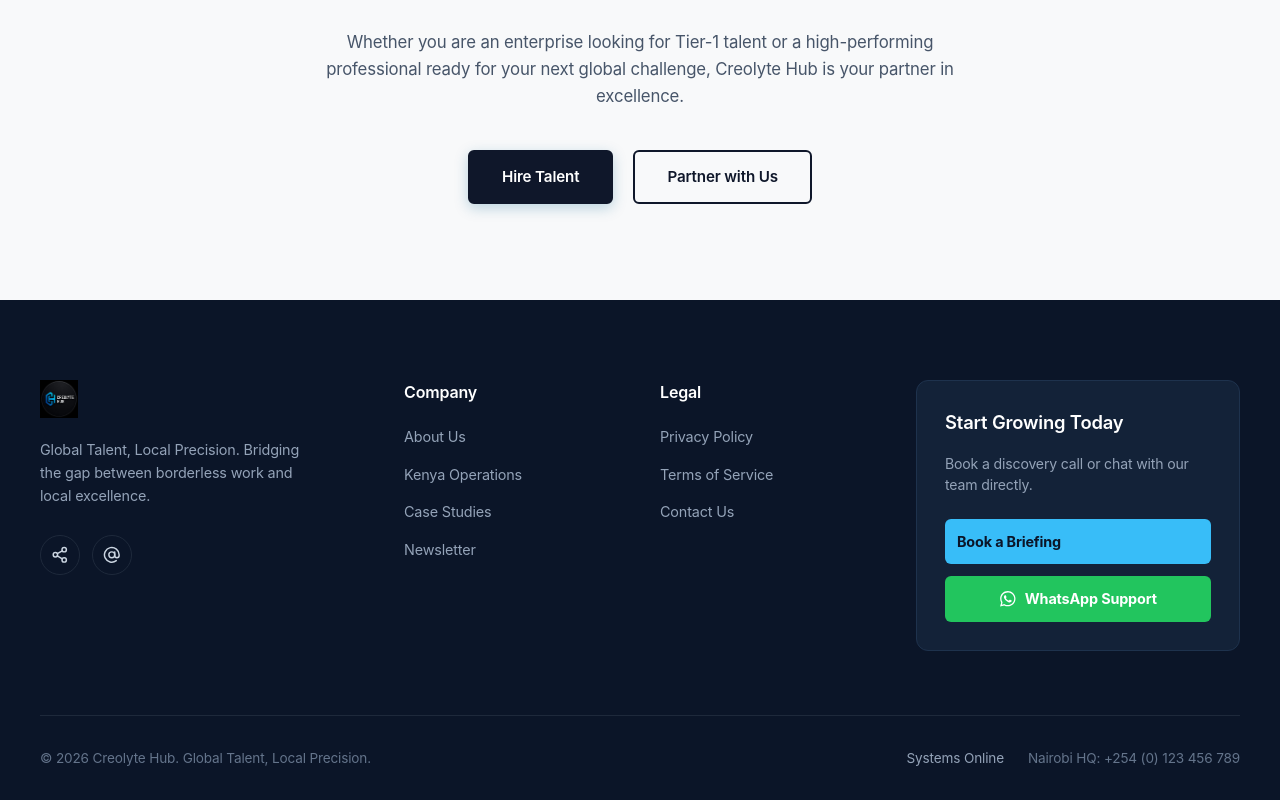
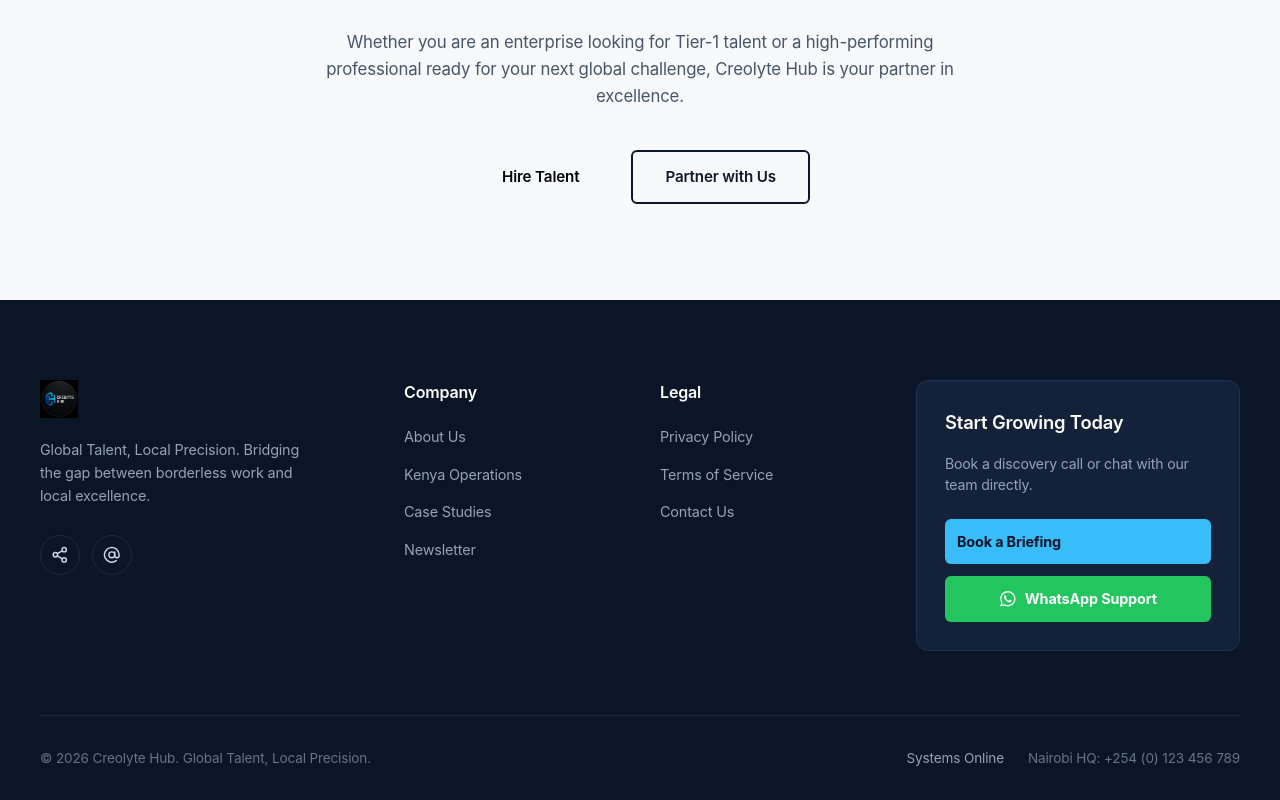
Before and after one commit to wainaina-mwangi/creolytehub, a React (Vite) app: page / in a window 1280 px wide. Shown: the part 3748-4548 px from the top of the page. Built offline with nearby package versions, Linux system fonts and the light colour scheme; a web font is replaced by a local one.

Commit message:
Change button class from 'btn-primary' to 'btn-Talent'

```diff
--- a/src/components/CtaSection/CtaSection.jsx
+++ b/src/components/CtaSection/CtaSection.jsx
@@ -12,7 +12,7 @@
           Creolyte Hub is your partner in excellence.
         </p>
         <div className="cta-buttons">
-          <button className="btn btn-primary">Hire Talent</button>
+          <button className="btn btn-Talent">Hire Talent</button>
           <button className="btn btn-outlined">Partner with Us</button>
         </div>
       </div>
```
